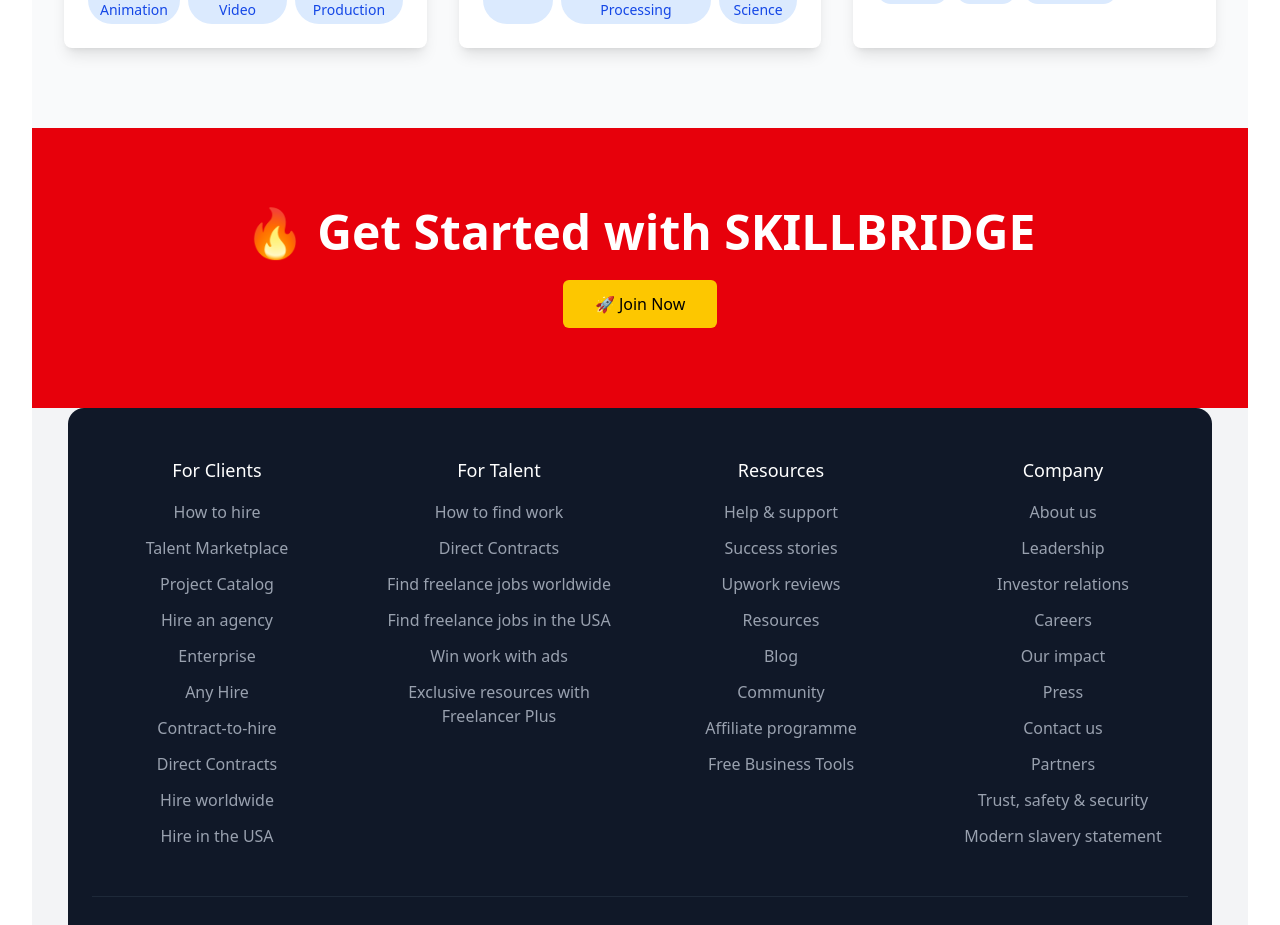
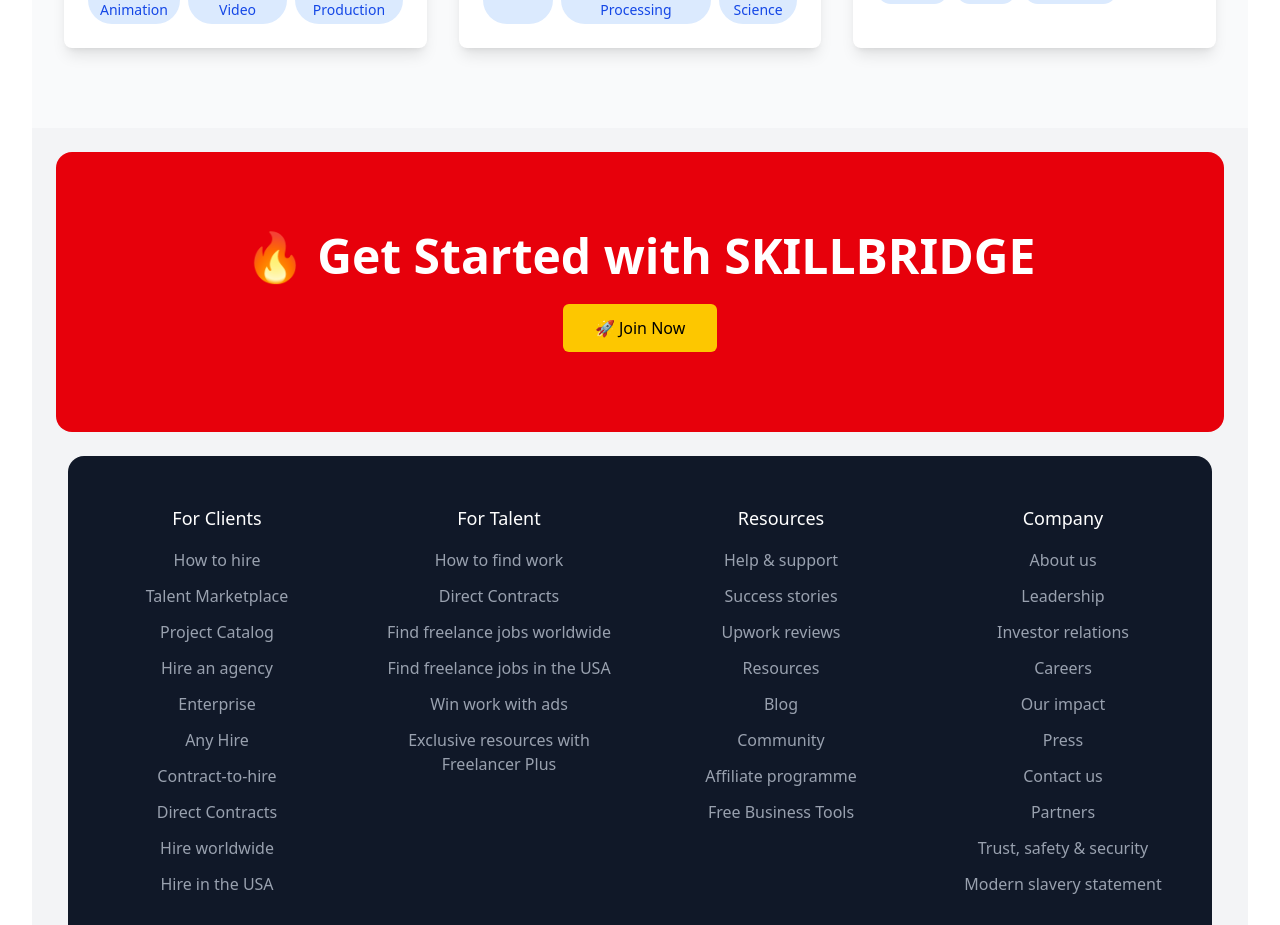
Before and after one commit to Vedant005/SkillBridge-Frontend, a React (Vite) app: page / in a window 1280 px wide. Shown: the part 1600-2525 px from the top of the page. Built offline with nearby package versions, Linux system fonts and the light colour scheme; no server answers.

Commit message:
refactor : color change of section

```diff
--- a/src/pages/HomePage.tsx
+++ b/src/pages/HomePage.tsx
@@ -186,7 +186,7 @@
           </div>
         </div>
       </section>
-      <section className="bg-red-600 text-white text-center py-20">
+      <section className="bg-red-600 text-white text-center py-20 rounded-2xl m-6">
         <h2 className="text-5xl font-extrabold mb-6">
           🔥 Get Started with SKILLBRIDGE
         </h2>
```
